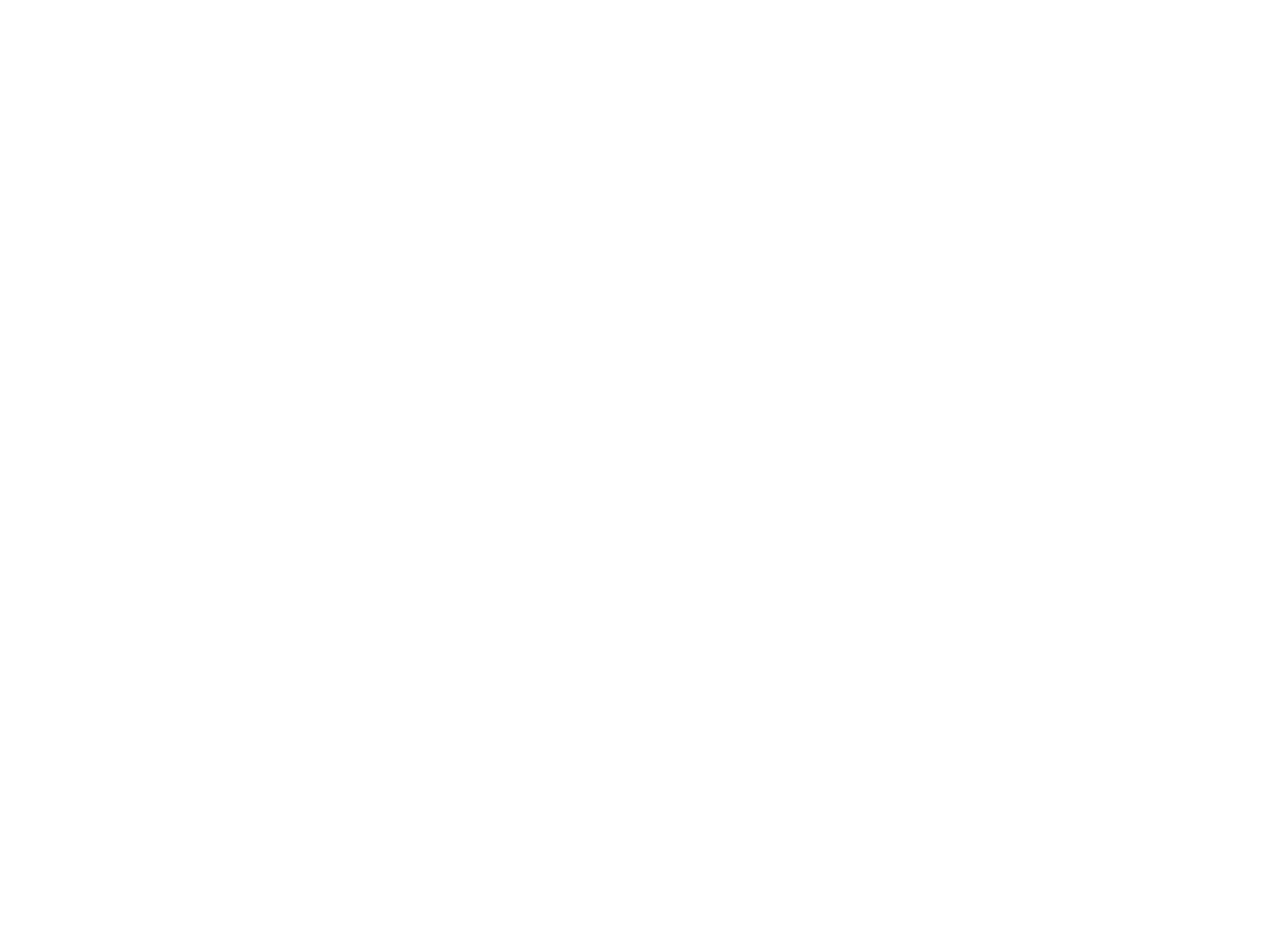
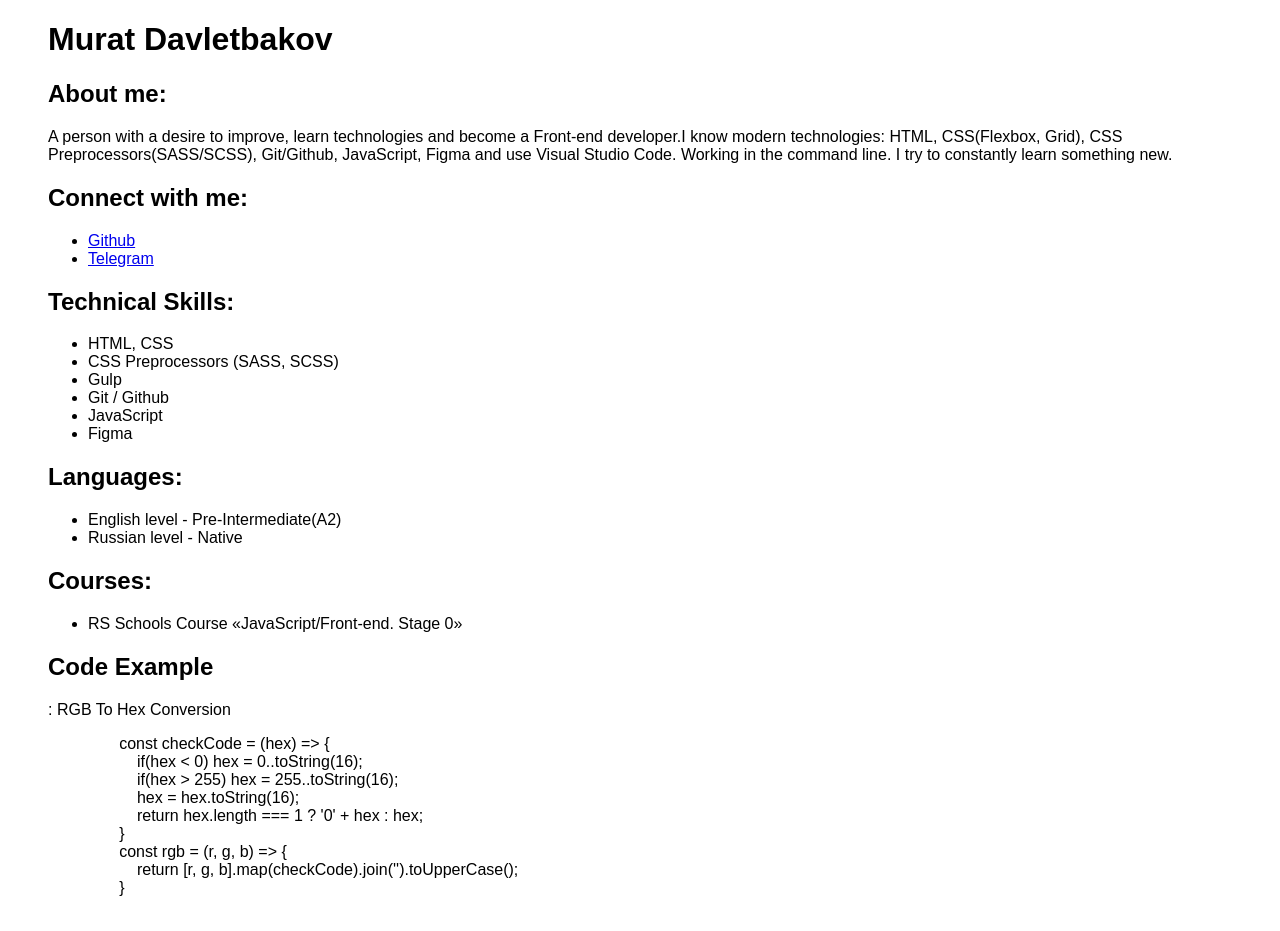
Before and after one commit to davmmag/rsschool-cv, a plain HTML site: page index.html in a window 1280 px wide. Before the commit the page ends 800 px from the top, so only its background shows below. Drawn offline with Linux system fonts and the light colour scheme.

Commit message:
feat: completed html and css

```diff
--- a/index.html
+++ b/index.html
@@ -8,6 +8,58 @@
     <link rel="stylesheet" href="style.css">
 </head>
 <body>
+    <div class="container">
+        <h1>Murat Davletbakov</h1>
+
+        <h2>About me:</h2>
+        <p>A person with a desire to improve, learn technologies and become a Front-end developer.I know modern technologies: HTML, CSS(Flexbox, Grid), CSS Preprocessors(SASS/SCSS), Git/Github, JavaScript, Figma and use Visual Studio Code. Working in the command line. I try to constantly learn something new.</p>
+
+        <h2>Connect with me:</h2>
+        <ul>
+            <li><a href="https://github.com/davmmag">Github</a></li>
+            <li><a href="https://t.me/davmmag">Telegram</a></li>
+        </ul>
+
+        <h2>Technical Skills:</h2>
+        <ul>
+            <li>HTML, CSS</li>
+            <li>CSS Preprocessors (SASS, SCSS)</li>
+            <li>Gulp</li>
+            <li>Git / Github</li>
+            <li>JavaScript</li>
+            <li>Figma</li>
+        </ul>
+
+        <h2>Languages:</h2>
+        <ul>
+            <li>English level - Pre-Intermediate(A2)</li>
+            <li>Russian level - Native</li>
+        </ul>
+
+        <h2>Courses:</h2>
+        <ul>
+            <li>RS Schools Course «JavaScript/Front-end. Stage 0»</li>
+        </ul>
+
+
+        <h2>Code Example</h2>:
+        <span>RGB To Hex Conversion</span>
+
+        <code>
+            <pre>
+                const checkCode = (hex) => {
+                    if(hex < 0) hex = 0..toString(16);
+                    if(hex > 255) hex = 255..toString(16);
+                    hex = hex.toString(16);
+                    return hex.length === 1 ? '0' + hex : hex;
+                }
+                const rgb = (r, g, b) => {
+                    return [r, g, b].map(checkCode).join('').toUpperCase();
+                }
+            </pre>
+        </code>
+    </div>
+
 
 </body>
 </html>
--- a/style.css
+++ b/style.css
@@ -1 +1,9 @@
-/* Atart */
+* {
+    font-family: Arial, Helvetica, sans-serif;
+}
+
+.container {
+    max-width: 1200px;
+    padding: 0 40px;
+    margin: 0 auto;
+}
```
